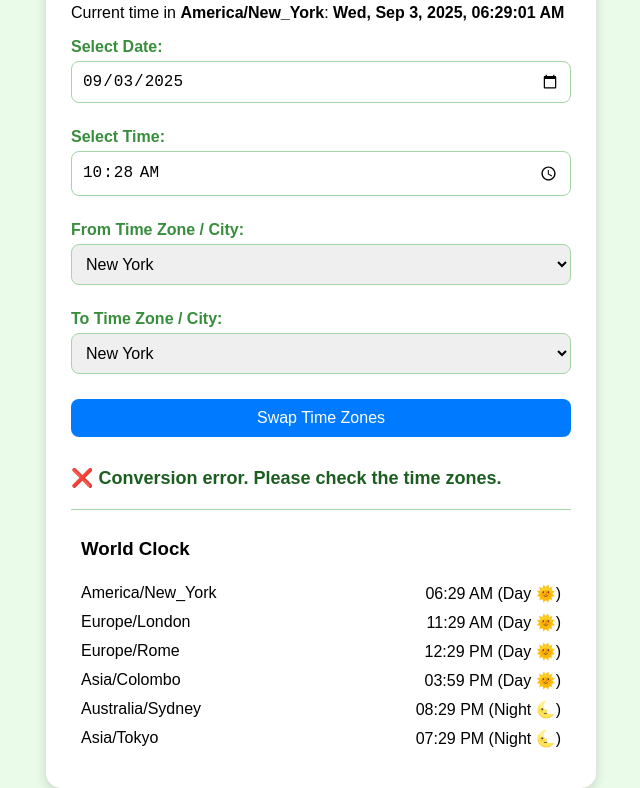
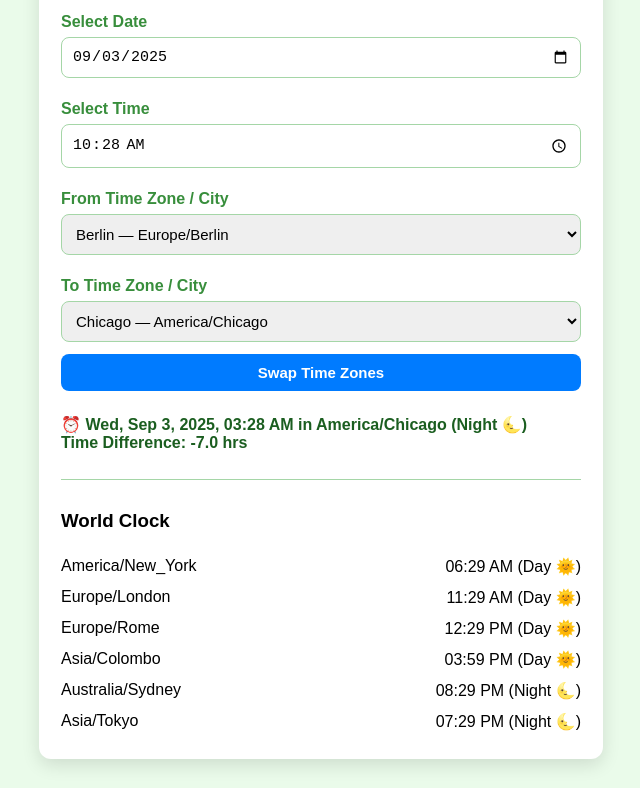
Before and after one commit to banuS-spec/Time-Zone-tool, a plain HTML site: page index.html in a window 1280 px wide. Shown: the part 119-907 px from the top of the page, without its empty margins (319-959 px from the left). Drawn offline with Linux system fonts and the light colour scheme.

Commit message:
Update index.html

```diff
--- a/index.html
+++ b/index.html
@@ -1,87 +1,44 @@
 <!DOCTYPE html>
 <html lang="en">
 <head>
-    <meta charset="UTF-8">
-    <meta name="viewport" content="width=device-width, initial-scale=1.0">
+  <meta charset="utf-8" />
+  <meta name="viewport" content="width=device-width,initial-scale=1" />
   <title>Advanced Time Zone Converter</title>
   <style>
     body {
-            font-family: Arial, sans-serif;
+      font-family: Arial, Helvetica, sans-serif;
       background-color: #eafbea;
       margin: 0;
       padding: 0;
     }
     .container {
-            max-width: 500px;
-            margin: auto;
+      max-width: 520px;
+      margin: 28px auto;
       background: #fff;
-            border-radius: 15px;
-            padding: 25px;
-            margin-top: 30px;
-            box-shadow: 0 4px 12px rgba(0,0,0,0.15);
+      border-radius: 12px;
+      padding: 22px;
+      box-shadow: 0 6px 18px rgba(0,0,0,0.12);
     }
-        h2 {
-            text-align: center;
-            color: #2e7d32;
+    h2 { text-align:center; color:#2e7d32; margin-top:0; }
+    label { display:block; margin-top:10px; margin-bottom:6px; color:#388e3c; font-weight:700; }
+    input, select, button {
+      width:100%;
+      padding:10px;
+      margin-bottom:12px;
+      border-radius:8px;
+      border:1px solid #a5d6a7;
+      font-size:15px;
+      box-sizing:border-box;
     }
-        label {
-            display: block;
-            margin-top: 10px;
-            margin-bottom: 5px;
-            color: #388e3c;
-            font-weight: bold;
-        }
-        input, select {
-            width: 100%;
-            padding: 10px;
-            margin-bottom: 15px;
-            border-radius: 8px;
-            border: 1px solid #a5d6a7;
-            font-size: 16px;
-            box-sizing: border-box;
-        }
-        button {
-            width: 100%;
-            padding: 10px;
-            border: none;
-            border-radius: 8px;
-            background-color: #4CAF50;
-            color: white;
-            font-size: 16px;
-            cursor: pointer;
-            margin-top: 10px;
-        }
-        button:hover {
-            background-color: #45a049;
-        }
-        .swap-button {
-            background-color: #007BFF;
-            margin-bottom: 15px;
-        }
-        .swap-button:hover {
-            background-color: #0069d9;
-        }
-        .result {
-            margin-top: 15px;
-            font-size: 18px;
-            font-weight: bold;
-            color: #1b5e20;
-        }
-        .world-clock {
-            margin-top: 20px;
-            padding: 10px;
-            border-top: 1px solid #a5d6a7;
-        }
-        .clock {
-            display: flex;
-            justify-content: space-between;
-            padding: 5px 0;
-        }
-        @media (max-width: 600px) {
-            .container {
-                margin: 15px;
-                padding: 15px;
-            }
+    button { cursor:pointer; background:#4CAF50; color:#fff; border:none; font-weight:700; }
+    button:hover { background:#45a049; }
+    .swap-button { background:#007BFF; }
+    .swap-button:hover { background:#0069d9; }
+    .result { margin-top:12px; font-size:16px; font-weight:700; color:#1b5e20; min-height:48px; }
+    .world-clock { margin-top:16px; padding-top:12px; border-top:1px solid #a5d6a7; }
+    .clock { display:flex; justify-content:space-between; padding:6px 0; }
+    @media (max-width:600px) {
+      .container { margin:14px; padding:16px; }
     }
   </style>
 </head>
@@ -91,16 +48,16 @@
 
     <div id="currentTimeFromZone"></div>
 
-        <label for="date">Select Date:</label>
-        <input type="date" id="date">
+    <label for="date">Select Date</label>
+    <input id="date" type="date" />
 
-        <label for="time">Select Time:</label>
-        <input type="time" id="time">
+    <label for="time">Select Time</label>
+    <input id="time" type="time" />
 
-        <label for="from">From Time Zone / City:</label>
+    <label for="from">From Time Zone / City</label>
     <select id="from"></select>
 
-        <label for="to">To Time Zone / City:</label>
+    <label for="to">To Time Zone / City</label>
     <select id="to"></select>
 
     <button id="swapButton" class="swap-button">Swap Time Zones</button>
@@ -113,8 +70,8 @@
   </div>
 
   <script>
-        const API_KEY = "RKUS3G225UPZ"; // Your TimeZoneDB API key
-
+    // ---- CONFIG ----
+    const API_KEY = "RKUS3G225UPZ"; // (not used for the conversion core here)
     const cityMap = {
       "New York": "America/New_York",
       "Los Angeles": "America/Los_Angeles",
@@ -135,65 +92,92 @@
       "India": "Asia/Kolkata"
     };
 
-        const worldCities = ["America/New_York", "Europe/London", "Europe/Rome", "Asia/Colombo", "Australia/Sydney", "Asia/Tokyo"];
+    const worldCities = [
+      "America/New_York",
+      "Europe/London",
+      "Europe/Rome",
+      "Asia/Colombo",
+      "Australia/Sydney",
+      "Asia/Tokyo"
+    ];
 
+    // ---- DOM refs ----
     const fromSelect = document.getElementById("from");
-        const toSelect = document.getElementById("to");
-        const dateInput = document.getElementById("date");
-        const timeInput = document.getElementById("time");
-        const resultDiv = document.getElementById("result");
+    const toSelect   = document.getElementById("to");
+    const dateInput  = document.getElementById("date");
+    const timeInput  = document.getElementById("time");
+    const resultDiv  = document.getElementById("result");
     const swapButton = document.getElementById("swapButton");
+    const worldClockDiv = document.getElementById("worldClock");
     const currentTimeFromZoneDiv = document.getElementById("currentTimeFromZone");
 
+    // populate selects from cityMap
     function populateDropdowns() {
-            for (const city in cityMap) {
-                const optionFrom = document.createElement("option");
-                optionFrom.value = cityMap[city];
-                optionFrom.textContent = city;
-                fromSelect.appendChild(optionFrom);
+      // create a sorted list for nicer UX
+      const entries = Object.entries(cityMap).sort((a,b) => a[0].localeCompare(b[0]));
+      for (const [name, tz] of entries) {
+        const opt1 = document.createElement("option");
+        opt1.value = tz;
+        opt1.textContent = name + " — " + tz;
+        fromSelect.appendChild(opt1);
 
-                const optionTo = document.createElement("option");
-                optionTo.value = cityMap[city];
-                optionTo.textContent = city;
-                toSelect.appendChild(optionTo);
+        const opt2 = document.createElement("option");
+        opt2.value = tz;
+        opt2.textContent = name + " — " + tz;
+        toSelect.appendChild(opt2);
       }
     }
 
-        // ---- Helpers for accurate conversion ----
-        function getTzOffsetMinutesAt(instant, timeZone) {
+    // ---- Robust offset function using formatToParts ----
+    // returns offset in minutes such that: localTimeUtcMs = instantMs + offsetMinutes*60000
+    // i.e. offsetMinutes = (Date.UTC(localParts) - instantMs)/60000
+    function getOffsetMinutesAt(instant, timeZone) {
+      // instant can be Date or number
+      const d = (instant instanceof Date) ? instant : new Date(instant);
       const dtf = new Intl.DateTimeFormat('en-US', {
         timeZone,
-                timeZoneName: 'shortOffset',
         year: 'numeric', month: '2-digit', day: '2-digit',
-                hour: '2-digit', minute: '2-digit', hour12: false
+        hour: '2-digit', minute: '2-digit', second: '2-digit',
+        hour12: false
       });
-            const parts = dtf.formatToParts(instant);
-            const tzPart = parts.find(p => p.type === 'timeZoneName');
-            const m = tzPart && tzPart.value.match(/GMT|UTC([+-]\d{1,2})(?::?(\d{2}))?/);
-            const m2 = tzPart && tzPart.value.match(/([+-]\d{1,2})(?::(\d{2}))?/);
-            const match = m || m2;
-            if (!match) return 0;
-            const sign = match[1].startsWith('-') ? -1 : 1;
-            const hours = Math.abs(parseInt(match[1], 10));
-            const mins = match[2] ? parseInt(match[2], 10) : 0;
-            return sign * (hours * 60 + mins);
+      const parts = dtf.formatToParts(d);
+      let y, mo, da, hh, mm, ss;
+      for (const p of parts) {
+        if (p.type === 'year') y = Number(p.value);
+        if (p.type === 'month') mo = Number(p.value);
+        if (p.type === 'day') da = Number(p.value);
+        if (p.type === 'hour') hh = Number(p.value);
+        if (p.type === 'minute') mm = Number(p.value);
+        if (p.type === 'second') ss = Number(p.value);
+      }
+      // local time interpreted as UTC ms:
+      const localAsUtcMs = Date.UTC(y, mo - 1, da, hh, mm, ss || 0);
+      const offsetMinutes = Math.round((localAsUtcMs - d.getTime()) / 60000);
+      return offsetMinutes;
     }
 
+    // Convert wall clock (dateStr YYYY-MM-DD, timeStr HH:MM) in fromZone -> real instant (Date)
+    // iterate to resolve DST edge cases
     function wallTimeToInstant(dateStr, timeStr, fromZone) {
       const [y, m, d] = dateStr.split('-').map(Number);
       const [hh, mm] = timeStr.split(':').map(Number);
-            let utcMs = Date.UTC(y, m - 1, d, hh, mm);
-            for (let i = 0; i < 2; i++) {
-                const offsetMin = getTzOffsetMinutesAt(new Date(utcMs), fromZone);
-                const nextUtc = Date.UTC(y, m - 1, d, hh, mm) - offsetMin * 60_000;
-                if (Math.abs(nextUtc - utcMs) < 1000) break;
-                utcMs = nextUtc;
+
+      // initial guess: interpret the wall time as if it were UTC
+      let instantMs = Date.UTC(y, m - 1, d, hh, mm);
+      for (let i = 0; i < 6; i++) { // iterate a few times to converge
+        const offsetMin = getOffsetMinutesAt(instantMs, fromZone);
+        const nextInstantMs = Date.UTC(y, m - 1, d, hh, mm) - offsetMin * 60000;
+        if (Math.abs(nextInstantMs - instantMs) < 500) {
+          instantMs = nextInstantMs;
+          break;
         }
-            return new Date(utcMs);
+        instantMs = nextInstantMs;
+      }
+      return new Date(instantMs);
     }
 
-        // ---- Fixed Conversion ----
-        async function convertTime() {
+    // ---- Fixed conversion (uses above helpers) ----
+    function convertTime() {
       const fromZone = fromSelect.value;
       const toZone = toSelect.value;
       const dateValue = dateInput.value;
@@ -205,8 +189,10 @@
       }
 
       try {
+        // compute the UTC instant corresponding to the wall time in the FROM zone
         const instant = wallTimeToInstant(dateValue, timeValue, fromZone);
 
+        // format that instant in the TO zone
         const targetOptions = {
           timeZone: toZone,
           hour: "2-digit",
@@ -219,113 +205,108 @@
         };
         const targetTime = instant.toLocaleString("en-US", targetOptions);
 
-                const fromOffset = getTzOffsetMinutesAt(instant, fromZone);
-                const toOffset = getTzOffsetMinutesAt(instant, toZone);
-                const diffHours = (toOffset - fromOffset) / 60;
-                const diffText = (diffHours > 0 ? `+${diffHours.toFixed(1)}` : diffHours.toFixed(1)) + " hrs";
+        // offsets at that instant
+        const fromOffset = getOffsetMinutesAt(instant, fromZone);
+        const toOffset   = getOffsetMinutesAt(instant, toZone);
+        const diffHours  = (toOffset - fromOffset) / 60;
+        const diffText   = (diffHours > 0 ? `+${diffHours.toFixed(1)}` : diffHours.toFixed(1)) + " hrs";
 
-                const targetHour = parseInt(
-                    new Intl.DateTimeFormat("en-US", { timeZone: toZone, hour12: false, hour: "numeric" }).format(instant),
-                    10
-                );
-                const dayNight = targetHour >= 6 && targetHour < 18 ? "Day 🌞" : "Night 🌜";
+        // day/night in target zone
+        const targetHourStr = new Intl.DateTimeFormat("en-US", { timeZone: toZone, hour12: false, hour: "numeric" }).format(instant);
+        const targetHour = parseInt(targetHourStr, 10);
+        const dayNight = (targetHour >= 6 && targetHour < 18) ? "Day 🌞" : "Night 🌜";
 
-                resultDiv.innerHTML = `⏰ <b>${targetTime}</b> in <b>${toZone}</b> (${dayNight}) <br>Time Difference: ${diffText}`;
-            } catch (e) {
-                console.error(e);
-                resultDiv.innerHTML = "❌ Conversion error. Please check the time zones.";
+        resultDiv.innerHTML = `⏰ <b>${targetTime}</b> in <b>${toZone}</b> (${dayNight})<br>Time Difference: ${diffText}`;
+      } catch (err) {
+        console.error(err);
+        resultDiv.innerHTML = "❌ Conversion error. Please check the time zones and inputs.";
       }
     }
 
+    // show current time in selected FROM zone
     function updateCurrentFromTime() {
       const fromZone = fromSelect.value;
-            if (fromZone) {
+      if (!fromZone) { currentTimeFromZoneDiv.innerHTML = ""; return; }
       const now = new Date();
       const options = {
         timeZone: fromZone,
-                    hour: "2-digit",
-                    minute: "2-digit",
-                    second: "2-digit",
-                    weekday: "short",
-                    year: "numeric",
-                    month: "short",
-                    day: "numeric"
+        hour: "2-digit", minute: "2-digit", second: "2-digit",
+        weekday: "short", year: "numeric", month: "short", day: "numeric",
+        hour12: false
       };
       const currentTime = now.toLocaleString("en-US", options);
       currentTimeFromZoneDiv.innerHTML = `<p>Current time in <b>${fromZone}</b>: <b>${currentTime}</b></p>`;
-            } else {
-                currentTimeFromZoneDiv.innerHTML = "";
+    }
+
+    // world clock display
+    function updateWorldClock() {
+      worldClockDiv.innerHTML = "<h3>World Clock</h3>";
+      const now = new Date();
+      for (const city of worldCities) {
+        try {
+          const cityTime = now.toLocaleTimeString("en-US", { timeZone: city, hour: "2-digit", minute: "2-digit", hour12: true });
+          const hourStr = new Intl.DateTimeFormat("en-US", { timeZone: city, hour: "numeric", hour12: false }).format(now);
+          const hour = parseInt(hourStr, 10);
+          const dayNight = (hour >= 6 && hour < 18) ? "Day 🌞" : "Night 🌜";
+          const div = document.createElement("div");
+          div.className = "clock";
+          div.innerHTML = `<span>${city}</span><span>${cityTime} (${dayNight})</span>`;
+          worldClockDiv.appendChild(div);
+        } catch (e) {
+          console.error("worldClock error for", city, e);
+        }
       }
     }
 
-        function updateWorldClock() {
-            const clockDiv = document.getElementById("worldClock");
-            clockDiv.innerHTML = "<h3>World Clock</h3>";
-            worldCities.forEach(city => {
-                try {
-                    const now = new Date();
-                    const options = {
-                        timeZone: city,
-                        hour12: true,
-                        hour: "2-digit",
-                        minute: "2-digit"
-                    };
-                    const cityTime = now.toLocaleTimeString("en-US", options);
-
-                    const hourOptions = {
-                        timeZone: city,
-                        hour12: false,
-                        hour: "numeric"
-                    };
-                    const hour = parseInt(now.toLocaleString("en-US", hourOptions));
-                    const dayNight = hour >= 6 && hour < 18 ? "Day 🌞" : "Night 🌜";
-
-                    const div = document.createElement("div");
-                    div.className = "clock";
-                    div.innerHTML = `<span>${city}</span><span>${cityTime} (${dayNight})</span>`;
-                    clockDiv.appendChild(div);
-                } catch (e) {
-                    console.error("Error with city:", city, e);
-                }
-            });
-        }
-
     function swapTimeZones() {
-            const fromValue = fromSelect.value;
-            const toValue = toSelect.value;
-            fromSelect.value = toValue;
-            toSelect.value = fromValue;
+      const a = fromSelect.value;
+      const b = toSelect.value;
+      fromSelect.value = b;
+      toSelect.value = a;
       convertTime();
       updateCurrentFromTime();
     }
 
-        // Initial setup and event listeners
+    // debounce helper
+    let debounceTimer;
+    function debounceConvert() {
+      clearTimeout(debounceTimer);
+      debounceTimer = setTimeout(() => convertTime(), 300);
+    }
+
+    // ---- Init ----
     window.onload = () => {
       populateDropdowns();
+      // set user's timezone if available in cityMap, otherwise set the first option
+      const userTz = Intl.DateTimeFormat().resolvedOptions().timeZone;
+      const found = Object.values(cityMap).includes(userTz);
+      if (found) {
+        fromSelect.value = userTz;
+      } else if (fromSelect.options.length) {
+        fromSelect.selectedIndex = 0;
+      }
+      toSelect.selectedIndex = fromSelect.selectedIndex === 0 ? 1 : 0;
+
+      // set date/time defaults (date= today, time = now HH:MM 24h)
+      dateInput.valueAsDate = new Date();
+      timeInput.value = new Date().toLocaleTimeString('en-GB', { hour: '2-digit', minute: '2-digit' });
+
+      // listeners
+      fromSelect.addEventListener('change', () => { convertTime(); updateCurrentFromTime(); });
+      toSelect.addEventListener('change', convertTime);
+      dateInput.addEventListener('input', debounceConvert);
+      timeInput.addEventListener('input', debounceConvert);
+      swapButton.addEventListener('click', swapTimeZones);
+
+      // world clock + current-from updates
       updateWorldClock();
       setInterval(updateWorldClock, 1000);
+      updateCurrentFromTime();
       setInterval(updateCurrentFromTime, 1000);
 
-            const userTimeZone = Intl.DateTimeFormat().resolvedOptions().timeZone;
-            const userCityEntry = Object.entries(cityMap).find(([city, zone]) => zone === userTimeZone);
-            if (userCityEntry) {
-                fromSelect.value = userTimeZone;
-            }
-            dateInput.valueAsDate = new Date();
-            timeInput.value = new Date().toLocaleTimeString('en-US', { hour: '2-digit', minute: '2-digit', hour12: false });
-
+      // initial conversion
       convertTime();
-            updateCurrentFromTime();
     };
-
-        fromSelect.addEventListener("change", () => {
-            convertTime();
-            updateCurrentFromTime();
-        });
-        toSelect.addEventListener("change", convertTime);
-        dateInput.addEventListener("input", convertTime);
-        timeInput.addEventListener("input", convertTime);
-        swapButton.addEventListener("click", swapTimeZones);
   </script>
 </body>
 </html>
```
Lines whose indentation alone changed are shown as unchanged.
